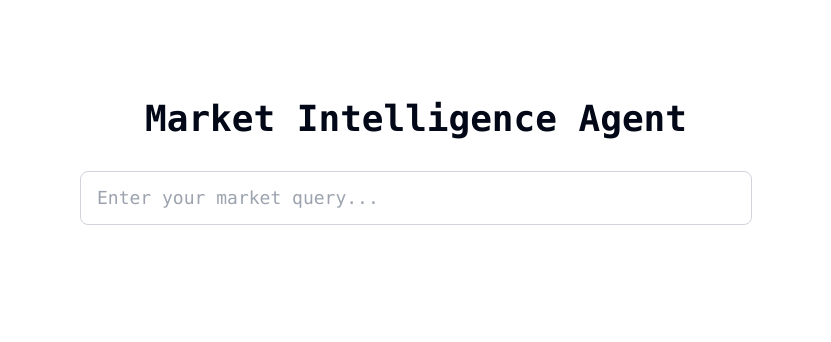
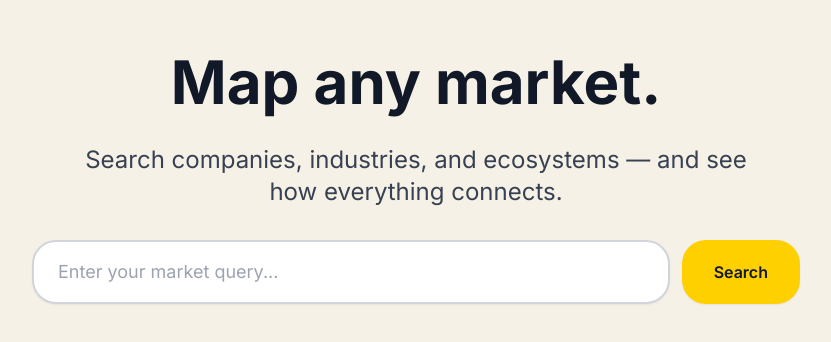
Before and after one commit to r-nepomuceno/untitled-project, a Next.js app: page / in a window 1280 px wide. Shown: the part 238-580 px from the top of the page, without its empty margins (224-1055 px from the left). Built offline with nearby package versions, Linux system fonts and the light colour scheme.

Commit message:
feat(ui): implement contour background pattern

```diff
--- a/app/globals.css
+++ b/app/globals.css
@@ -51,9 +51,31 @@
 
 @layer base {
   * {
-    @apply border-border;
+    @apply border-shadcn-border;
+  }
+  html {
+    @apply font-sans;
   }
   body {
-    @apply bg-background text-foreground;
+    @apply bg-background text-text-primary;
   }
 }
+
+@layer components {
+  .card-surface {
+    @apply bg-surface rounded-xl shadow-elevation;
+  }
+
+  .transition-default {
+    @apply transition-all duration-default ease-default;
+  }
+
+  .contour-background {
+    @apply bg-contours bg-repeat bg-center bg-[length:800px_800px];
+    opacity: 0.12;
+    pointer-events: none;
+    position: absolute;
+    inset: 0;
+    z-index: -1;
+  }
+}
--- a/app/page.tsx
+++ b/app/page.tsx
@@ -42,43 +42,64 @@ export default function Home() {
   }
 
   return (
-    <main className="flex min-h-screen flex-col items-center justify-center p-24">
-      <div className="z-10 w-full max-w-5xl items-center justify-between font-mono text-sm">
-        <h1 className="text-4xl font-bold mb-8 text-center">
-          Market Intelligence Agent
+    <main
+      className="flex min-h-screen flex-col items-center justify-center p-8"
+      style={{ backgroundColor: "#F6F1E7" }}
+    >
+      <div className="relative w-full max-w-4xl mx-auto text-center space-y-8">
+        <div className="contour-background" />
+        {/* Headline */}
+        <h1 className="text-5xl md:text-6xl font-bold text-gray-900 leading-tight">
+          Map any market.
         </h1>
-        <div className="w-full max-w-2xl mx-auto">
-          <form onSubmit={handleSubmit}>
-            <div className="relative">
+
+        {/* Subheadline */}
+        <p className="text-xl md:text-2xl text-gray-700 max-w-2xl mx-auto leading-relaxed">
+          Search companies, industries, and ecosystems — and see how everything connects.
+        </p>
+
+        {/* Search Bar */}
+        <div className="w-full max-w-3xl mx-auto mt-12">
+          <form onSubmit={handleSubmit} className="flex gap-3">
+            <div className="flex-1 relative">
               <input
                 type="text"
                 placeholder="Enter your market query..."
                 value={query}
                 onChange={(e) => setQuery(e.target.value)}
-                className="w-full px-4 py-3 text-lg border border-gray-300 rounded-lg focus:outline-none focus:ring-2 focus:ring-blue-500 focus:border-transparent"
+                className="w-full px-6 py-4 text-lg border-2 border-gray-300 rounded-2xl focus:outline-none focus:border-[#FFD000] transition-colors duration-200 bg-white shadow-sm"
                 disabled={loading}
               />
             </div>
+            <button
+              type="submit"
+              disabled={loading}
+              className="px-8 py-4 bg-[#FFD000] text-gray-900 font-semibold rounded-2xl hover:bg-[#E6BB00] transition-colors duration-200 shadow-sm disabled:opacity-50 disabled:cursor-not-allowed"
+            >
+              Search
+            </button>
           </form>
+        </div>
+
+        {/* Loading, Error, and Response states */}
         {loading && (
-            <div className="mt-4 text-center text-gray-600">
+          <div className="mt-8 text-center text-gray-600 text-lg">
             Searching...
           </div>
         )}
         {error && (
-            <div className="mt-4 text-center text-red-600">
+          <div className="mt-8 text-center text-red-600 text-lg">
             {error}
           </div>
         )}
         {response && (
-            <div className="mt-4 p-4 bg-gray-50 rounded-lg">
-              <pre className="text-sm whitespace-pre-wrap break-words">
+          <div className="mt-8 p-6 bg-white rounded-2xl shadow-sm max-w-4xl mx-auto">
+            <pre className="text-sm whitespace-pre-wrap break-words text-left">
               {response}
             </pre>
           </div>
         )}
       </div>
-      </div>
     </main>
   )
 }
--- a/tailwind.config.ts
+++ b/tailwind.config.ts
@@ -19,10 +19,18 @@ const config = {
     },
     extend: {
       colors: {
-        border: "hsl(var(--border))",
+        // Design system colors
+        accent: "#FFD000",
+        background: "#F6F1E7",
+        surface: "#FFFFFF",
+        "text-primary": "#111111",
+        "text-secondary": "#444444",
+        border: "#E5E2DC",
+        // shadcn/ui colors (kept for compatibility)
+        "shadcn-border": "hsl(var(--border))",
         input: "hsl(var(--input))",
         ring: "hsl(var(--ring))",
-        background: "hsl(var(--background))",
+        "shadcn-background": "hsl(var(--background))",
         foreground: "hsl(var(--foreground))",
         primary: {
           DEFAULT: "hsl(var(--primary))",
@@ -40,7 +48,7 @@ const config = {
           DEFAULT: "hsl(var(--muted))",
           foreground: "hsl(var(--muted-foreground))",
         },
-        accent: {
+        "shadcn-accent": {
           DEFAULT: "hsl(var(--accent))",
           foreground: "hsl(var(--accent-foreground))",
         },
@@ -53,10 +61,39 @@ const config = {
           foreground: "hsl(var(--card-foreground))",
         },
       },
+      fontFamily: {
+        sans: ["Inter", "system-ui", "-apple-system", "BlinkMacSystemFont", "Segoe UI", "Roboto", "sans-serif"],
+      },
+      fontSize: {
+        display: ["3rem", { lineHeight: "1.1" }],
+        headline: ["2rem", { lineHeight: "1.2" }],
+        subheadline: ["1.25rem", { lineHeight: "1.4" }],
+        body: ["1rem", { lineHeight: "1.6" }],
+      },
+      boxShadow: {
+        elevation: "0 2px 8px rgba(0, 0, 0, 0.08), 0 1px 2px rgba(0, 0, 0, 0.04)",
+        "elevation-sm": "0 1px 3px rgba(0, 0, 0, 0.06), 0 1px 2px rgba(0, 0, 0, 0.03)",
+        "elevation-md": "0 4px 12px rgba(0, 0, 0, 0.1), 0 2px 4px rgba(0, 0, 0, 0.06)",
+        "elevation-lg": "0 8px 24px rgba(0, 0, 0, 0.12), 0 4px 8px rgba(0, 0, 0, 0.08)",
+      },
       borderRadius: {
+        xl: "1rem",
+        "2xl": "1.5rem",
         lg: "var(--radius)",
         md: "calc(var(--radius) - 2px)",
         sm: "calc(var(--radius) - 4px)",
+      },
+      transitionProperty: {
+        default: "color, background-color, border-color, text-decoration-color, fill, stroke, opacity, box-shadow, transform, filter, backdrop-filter",
+      },
+      transitionDuration: {
+        default: "200ms",
+      },
+      transitionTimingFunction: {
+        default: "cubic-bezier(0.4, 0, 0.2, 1)",
+      },
+      backgroundImage: {
+        contours: "url('/textures/contours.svg')",
       },
       keyframes: {
         "accordion-down": {
```
Also changed, not shown: public/textures/contours.svg (added). Lines whose indentation alone changed are shown as unchanged.
